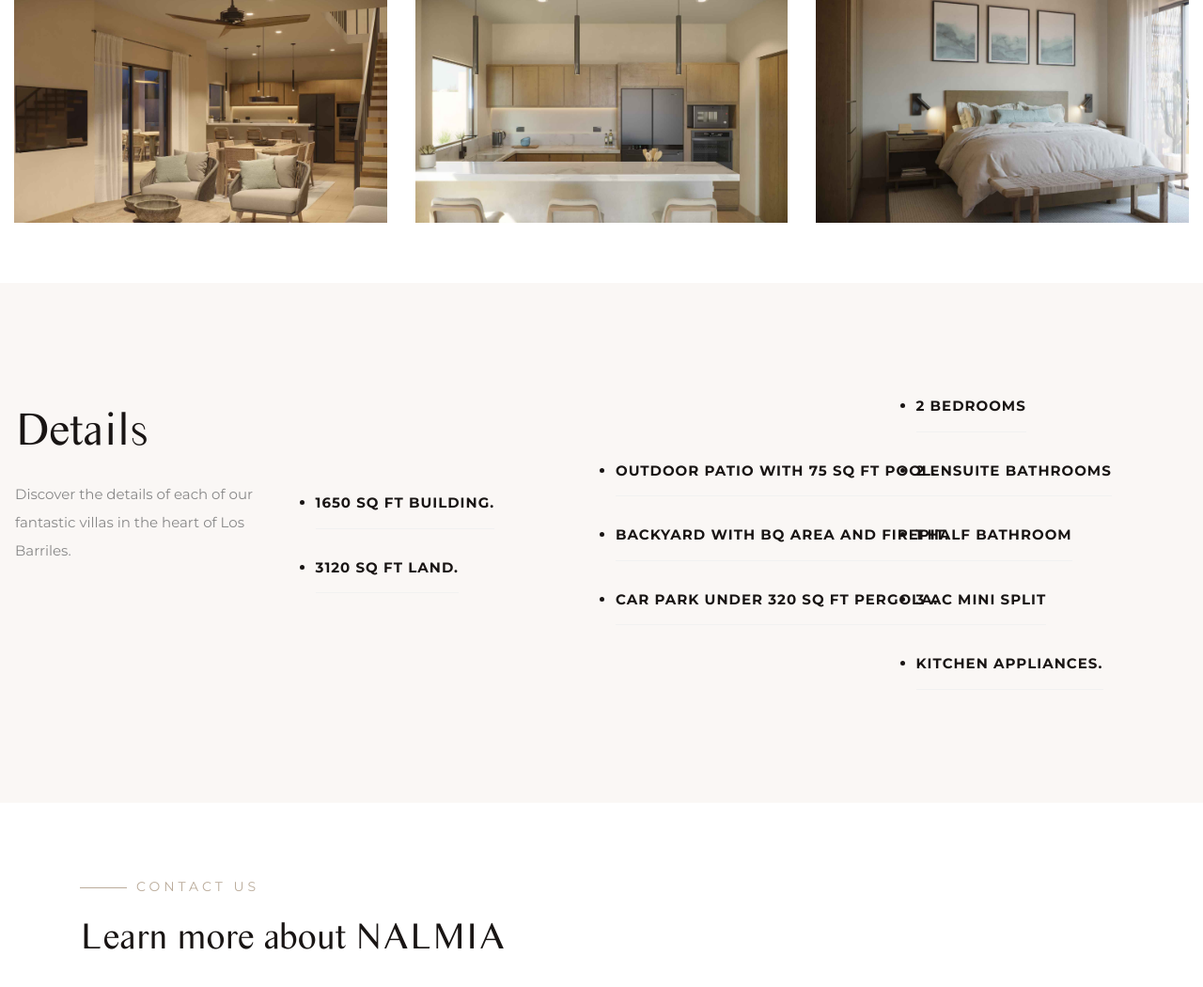
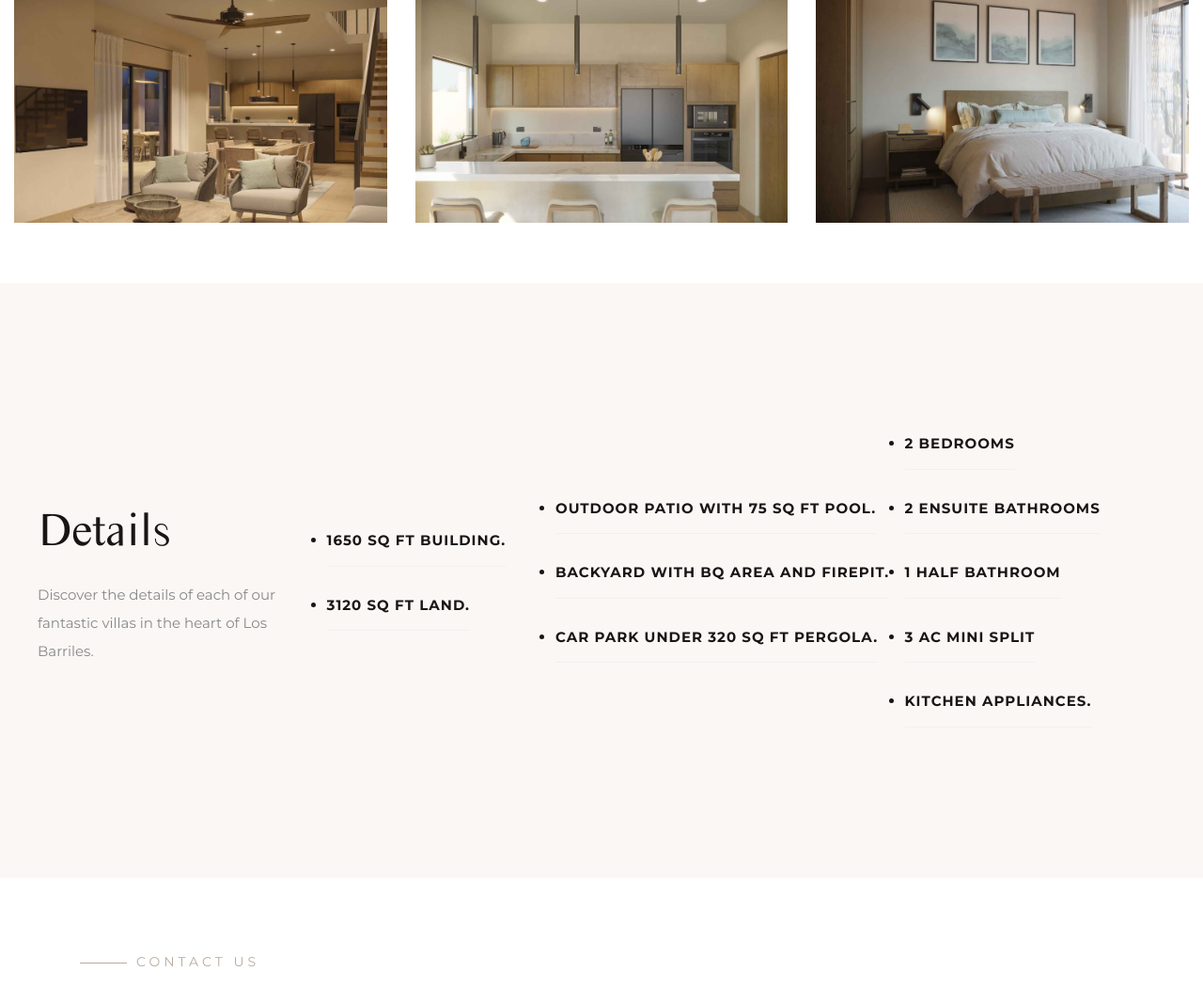
Before and after one commit to Ivonnemtz96/Nalmia, a PHP site: page /villas in a window 1280 px wide. Shown: the part 2065-3115 px from the top of the page at 94% size. Run offline with PHP 8.4, Linux system fonts and the light colour scheme; some libraries are stand-ins or nearby versions.

Commit message:
villas ok

```diff
--- a/modules/villas.php
+++ b/modules/villas.php
@@ -1,5 +1,5 @@
-<header class="pages-header bg-img valign parallaxie" data-background="/img/portfolio/project1/27.jpg?=1"
-    data-overlay-dark="1">
+<header class="pages-header bg-img valign parallaxie" style="background-position: bottom !important;"
+    data-background="/img/portfolio/project1/27.jpg?=1" data-overlay-dark="1">
     <div class="container">
         <div class="row">
             <div class="col-lg-12">
@@ -64,7 +64,7 @@
         </div>
     </div>
 </section>
-<section class=" color-claro" >
+<section class=" color-claro">
     <div class="container-fluid popup-gallery" style="padding-bottom: 3rem;">
         <div class="row">
             <div class="galeria col-12 col-md-4">
@@ -93,7 +93,7 @@
 
 
 
-<section class="intro-section section-padding" >
+<section class="intro-section section-padding">
     <div class="container">
         <div class="row">
             <div class="col-lg-3 col-12 col-md-3" style="margin-top: 2rem;">
@@ -103,7 +103,7 @@
             </div>
             <div class="col-lg-8 offset-lg-1 col-md-8 mb-30" style="margin-top: 2rem;">
                 <p>
-                     A beautiful interior design
+                    A beautiful interior design
                     inspired by the 'Japandi' influence, where minimalism meets harmony. Two rooms with ensuite and a
                     balcony with a sea view.
                 </p>
@@ -111,23 +111,23 @@
         </div>
     </div>
 </section>
-<section class=""  style="padding-bottom: 3rem;">
+<section class="" style="padding-bottom: 3rem;">
     <div class=" container-fluid popup-gallery">
-        <div class="row" >
+        <div class="row">
             <div class="galeria col-12 col-md-4">
-                <span  style="margin-bottom: 15px;">Open space living room.</span>
+                <span style="margin-bottom: 15px;">Open space living room.</span>
                 <a title="Nalmia Villas" href="/img/portfolio/project1/30-g.jpg?=1">
                     <img alt="Nalmia Villas" src="/img/portfolio/project1/30.jpg?=1" />
                 </a>
             </div>
             <div class="galeria col-12 col-md-4">
-                <span  style="margin-bottom: 15px;">Fully equipped kitchen.</span>
+                <span style="margin-bottom: 15px;">Fully equipped kitchen.</span>
                 <a title="Nalmia Villas" href="/img/portfolio/project1/31-g.jpg?=1">
                     <img alt="Nalmia Villas" src="/img/portfolio/project1/31.jpg?=1" />
                 </a>
             </div>
             <div class="galeria col-12 col-md-4">
-                <span  style="margin-bottom: 15px;">Oversized bedrooms.</span>
+                <span style="margin-bottom: 15px;">Oversized bedrooms.</span>
                 <a title="Nalmia Villas" href="/img/portfolio/project1/19.jpg?=1">
                     <img alt="Nalmia Villas" src="/img/portfolio/project1/19.jpg?=1" />
                 </a>
@@ -139,8 +139,8 @@
 
 
 <section class="about section-padding color-claro">
-    <div class="container-fluid" style="padding-left: 1rem; padding-right: 1rem;">
-        <div class="row">
+    <div class="container-fluid" style="padding: 2.5rem;">
+        <div class="row justify-content-center align-items-center">
             <div class="col-lg-3">
                 <div class="extra wow fadeInUp" data-wow-delay=".3s">
                     <h2 class="mb-20 playfont fz-50">Details</h2>
@@ -149,7 +149,7 @@
                     </p>
                 </div>
             </div>
-            <div class="col-lg-3 valign">
+            <div class="col-12 col-md-4 col-lg-3 valign">
                 <div class="specialty wow fadeInUp" data-wow-delay=".5s">
                     <ul class="list-detalles">
                         <li style="list-style: disc;">1650 sq ft building.</li>
@@ -157,16 +157,37 @@
                     </ul>
                 </div>
             </div>
-            <div class="col-lg-3 valign">
+            <div class="col-12 col-md-4 col-lg-3 valign d-none d-md-none d-lg-block d-xl-block" style="left: -4rem;">
                 <div class="specialty wow fadeInUp" data-wow-delay=".5s">
-                    <ul class="list-detalles">
-                        <li style="list-style: disc;">Outdoor Patio with 75 sq ft pool.</li>
-                        <li style="list-style: disc;">Backyard with BQ area and Firepit.</li>
-                        <li style="list-style: disc;">Car park under 320 sq ft pergola.</li>
-                    </ul>
+                        <ul class="list-detalles d-md-block d-lg-block d-xl-none">
+                            <li style="list-style: disc;">Outdoor Patio with <br>  75 sq ft pool.</li>
+                            <li style="list-style: disc;">Backyard with BQ <br>  area and Firepit.</li>
+                            <li style="list-style: disc;">Car park under  <br> 320 sq ft pergola.</li>
+                        </ul>
+
+                        <ul class="list-detalles  d-none d-md-none d-lg-none d-xl-block ">
+                            <li style="list-style: disc;">Outdoor Patio with 75 sq ft pool.</li>
+                            <li style="list-style: disc;">Backyard with BQ area and Firepit.</li>
+                            <li style="list-style: disc;">Car park under 320 sq ft pergola.</li>
+                        </ul>
                 </div>
             </div>
-            <div class="col-lg-3 valign">
+            <div class="col-12 col-md-4 col-lg-3 valign d-block d-md-block d-lg-none d-xl-none" >
+                <div class="specialty wow fadeInUp" data-wow-delay=".5s">
+                        <ul class="list-detalles d-md-block d-lg-block d-xl-none">
+                            <li style="list-style: disc;">Outdoor Patio with <br>  75 sq ft pool.</li>
+                            <li style="list-style: disc;">Backyard with BQ <br>  area and Firepit.</li>
+                            <li style="list-style: disc;">Car park under  <br> 320 sq ft pergola.</li>
+                        </ul>
+
+                        <ul class="list-detalles  d-none d-md-none d-lg-none d-xl-block ">
+                            <li style="list-style: disc;">Outdoor Patio with 75 sq ft pool.</li>
+                            <li style="list-style: disc;">Backyard with BQ area and Firepit.</li>
+                            <li style="list-style: disc;">Car park under 320 sq ft pergola.</li>
+                        </ul>
+                </div>
+            </div>
+            <div class="col-12 col-md-4 col-lg-3 valign">
                 <div class="specialty wow fadeInUp" data-wow-delay=".5s">
                     <ul class="list-detalles">
                         <li style="list-style: disc;">2 Bedrooms</li>
```
